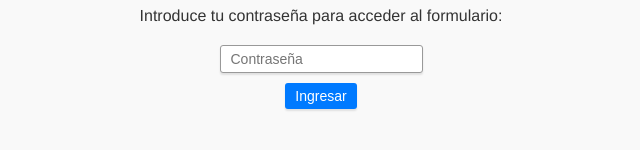
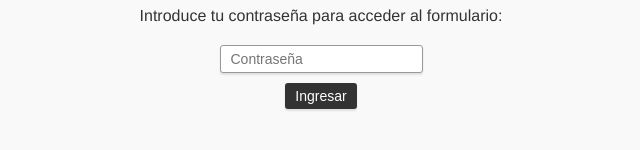
Before and after one commit to ephyka/portal-de-acceso, a plain HTML site: page index.html in a window 1280 px wide. Shown: the part 446-596 px from the top of the page, without its empty margins (319-959 px from the left). Drawn offline with Linux system fonts and the light colour scheme.

Commit message:
Update index.html

```diff
--- a/index.html
+++ b/index.html
@@ -56,7 +56,7 @@
     button {
       font-size: 14px;
       padding: 5px 10px;
-      background-color: #007aff;
+      background-color: #333;
       color: #fff;
       border: none;
       cursor: pointer;
```
